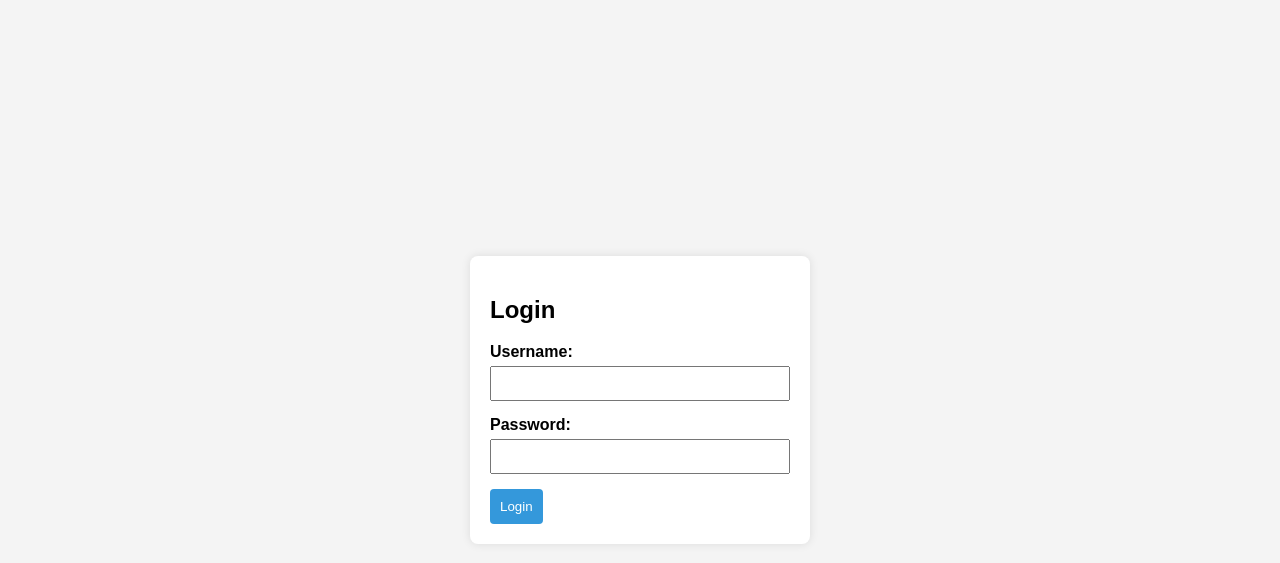
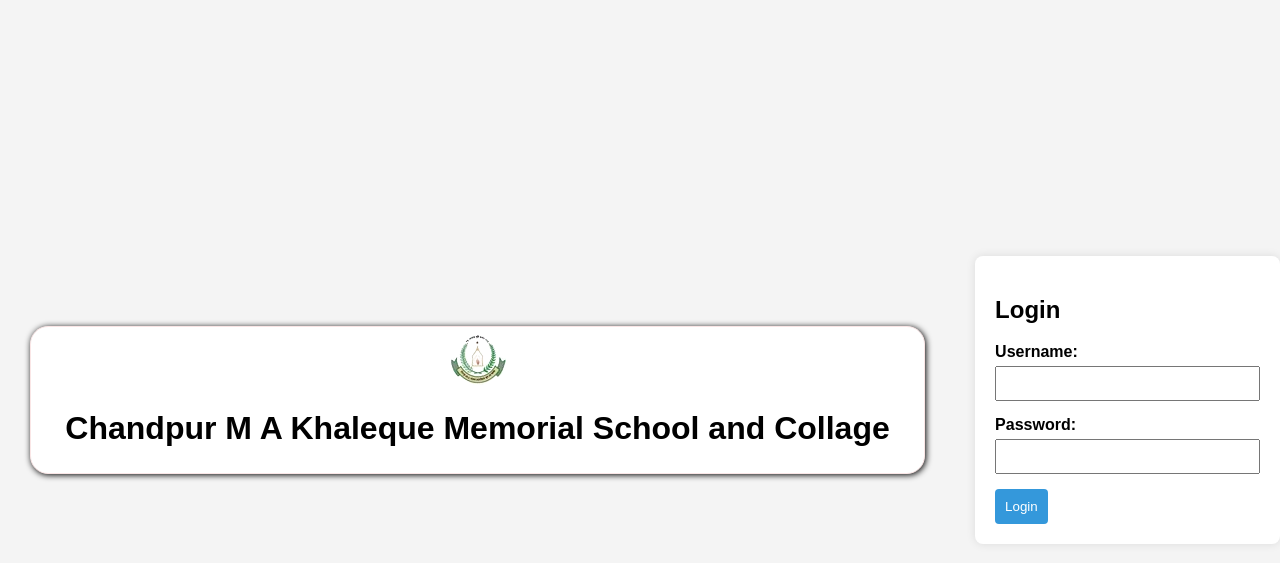
Before and after one commit to iammithu/pythonappp, a Flask app: page /login in a window 1280 px wide. Shown: the top 563 px of the page. Run offline with Flask 3, Linux system fonts and the light colour scheme.

Commit message:
Update login.html

```diff
--- a/website/templates/login.html
+++ b/website/templates/login.html
@@ -15,6 +15,17 @@
             align-items: center;
             justify-content: center;
             height: 100vh;
+        }
+        .header{
+            width: 1000px;
+            border: 1px solid rgb(250, 230, 230);
+            box-shadow: 1px 1px 6px black;
+            background-color: white;
+            margin: 50px;
+            margin-left: 30px;
+            text-align: center;
+            padding: 5px;
+            border-radius: 18px;
         }
 
         .login-container {
@@ -61,6 +72,10 @@
     </style>
 </head>
 <body>
+     <div class="header">
+        <img src="{{ url_for('static', filename='Name___Logo-removebg-preview.png') }}"  alt="" class="img">
+        <h1>Chandpur M A Khaleque Memorial School and Collage</h1>
+    </div>
     <div class="login-container">
         <h2>Login</h2>
         {% if error %}
```
